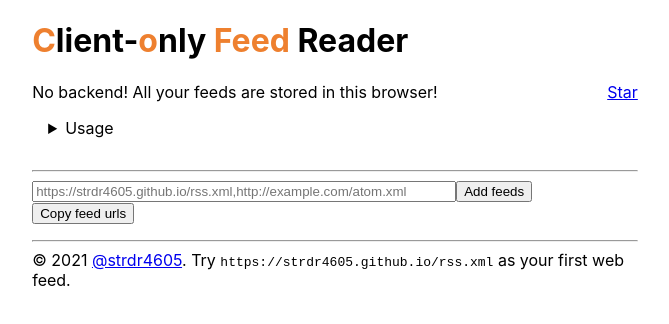
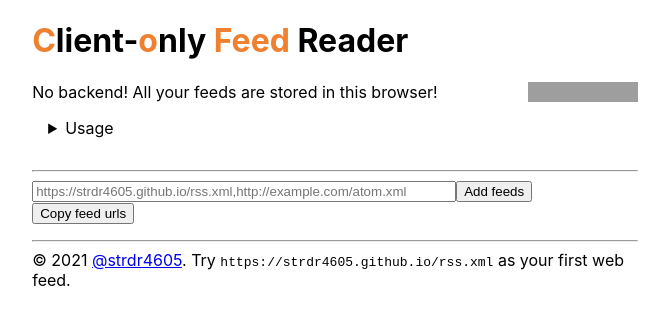
Before and after one commit to cofeed-19/cofeed-19.github.io, a Next.js app: page / in a window 1280 px wide. Shown: the top 324 px of the page, without its empty margins (305-974 px from the left). Built offline with nearby package versions, Linux system fonts and the light colour scheme; grey boxes are pictures that could not be loaded.

Commit message:
fix: replace GitHub button

```diff
--- a/components/HeadMeta.tsx
+++ b/components/HeadMeta.tsx
@@ -45,7 +45,6 @@
         href="https://cofeed-19.github.io/favicon-16x16.png"
       />
       <link rel="manifest" href="/site.webmanifest" />
-      <script async defer src="https://buttons.github.io/buttons.js"></script>
     </Head>
   );
 }
--- a/components/Header.tsx
+++ b/components/Header.tsx
@@ -10,15 +10,14 @@
       </Link>
       <p>
         No backend! All your feeds are stored in this browser!
-        <a
-          className="github-button"
-          href="https://github.com/cofeed-19/cofeed-19.github.io"
-          data-icon="octicon-star"
-          data-show-count="true"
-          aria-label="Star cofeed-19/cofeed-19.github.io on GitHub"
-        >
-          Star
-        </a>
+        <iframe
+          src="https://ghbtns.com/github-btn.html?user=cofeed-19&repo=cofeed-19.github.io&type=star&count=true"
+          frameBorder="0"
+          scrolling="0"
+          width="110"
+          height="20"
+          title="GitHub"
+        ></iframe>
       </p>
 
       <details>
```
